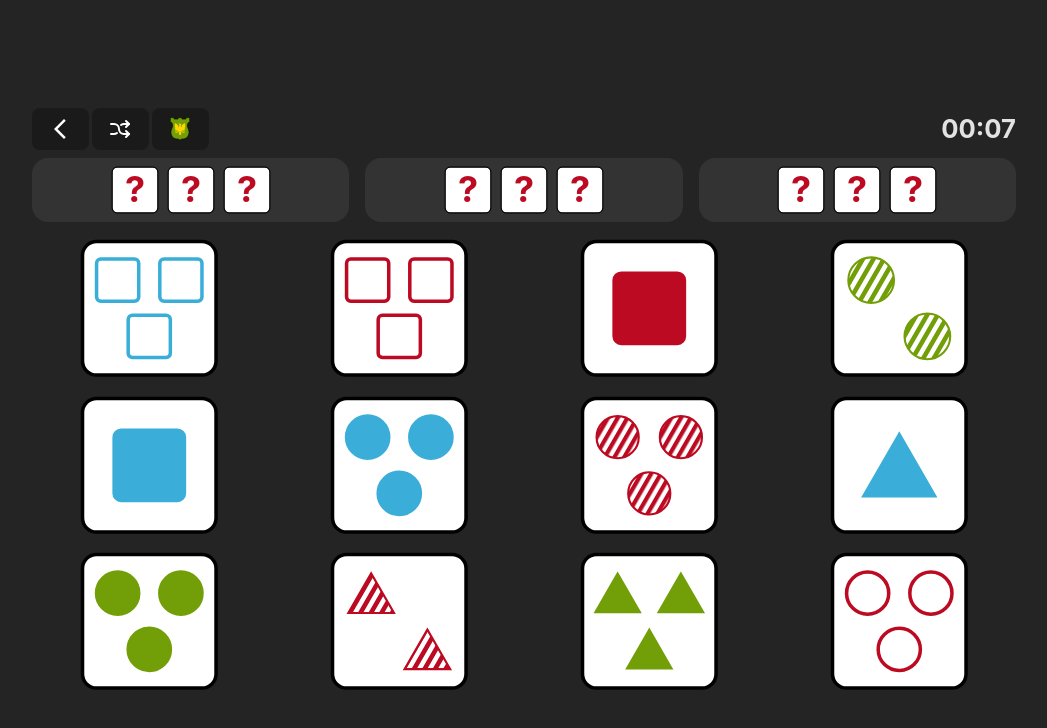
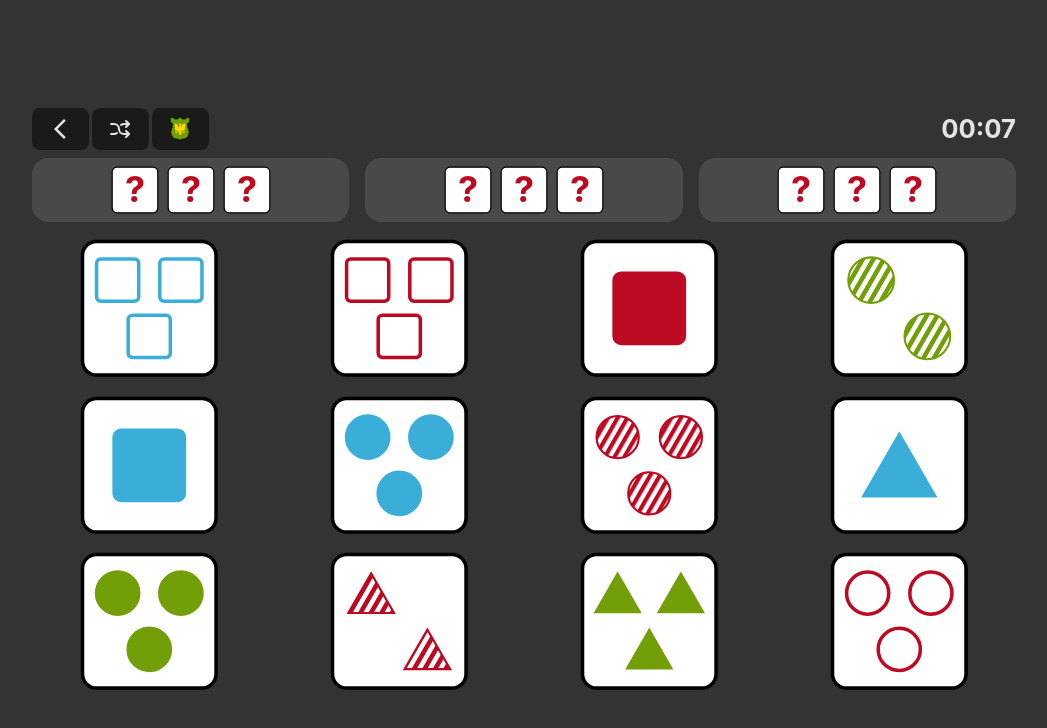
Before and after one commit to barcicki/trio-web, a React (Vite) app: page /puzzle/1 in a window 1280 px wide. Shown: the top 728 px of the page, without its empty margins (116-1163 px from the left). Built offline with nearby package versions, Linux system fonts and the light colour scheme.

Commit message:
Slightly improved styling

```diff
--- a/src/components/ThemeButton.css
+++ b/src/components/ThemeButton.css
@@ -8,3 +8,7 @@
   width: 1em;
   height: 1em;
 }
+
+.tile.theme-tile:hover {
+  filter: none;
+}
--- a/src/components/Tile.css
+++ b/src/components/Tile.css
@@ -1,8 +1,10 @@
-.tile:hover {
-  filter: drop-shadow(0px 0px .3em var(--highlight-color));
-}
-
 .tile.selected {
   color: var(--highlight-color);
   filter: drop-shadow(0px 0px .3em var(--highlight-color));
 }
+
+@media (hover: hover) and (pointer: fine) {
+  .tile:hover {
+    filter: drop-shadow(0px 0px .3em var(--highlight-color));
+  }
+}
--- a/src/components/TileThemes/ShieldTileContent.jsx
+++ b/src/components/TileThemes/ShieldTileContent.jsx
@@ -15,7 +15,7 @@ const CRESTS = [
 const SHIELD_COLORS = [
   '#729E07',
   '#BB0A21',
-  '#404248'
+  '#555555'
 ];
 
 const CREST_COLORS = [
--- a/src/index.css
+++ b/src/index.css
@@ -1,14 +1,16 @@
 :root {
-  --bg-color: #242424;
-  --bg-darker-color: #111;
-  --bg-lighter-color: #333;
+  --fg-color: #e3e3e3;
+  --bg-color: #333;
+  --bg-button: #1a1a1a;
+  --bg-darker-color: #101010;
+  --bg-lighter-color: #494949;
   --highlight-color: gold;
 
   font-family: Inter, system-ui, Avenir, Helvetica, Arial, sans-serif;
   line-height: 1.5;
   font-weight: 400;
 
-  color: rgba(255, 255, 255, 0.87);
+  color: var(--fg-color);
   background-color: var(--bg-color);
 
   font-synthesis: none;
@@ -51,8 +53,8 @@ button, .button {
   font-size: 1em;
   font-weight: 500;
   font-family: inherit;
-  color: #fff;
-  background-color: #1a1a1a;
+  color: var(--fg-color);
+  background-color: var(--bg-button);
   cursor: pointer;
   transition: border-color 0.25s;
   text-transform: uppercase;
```
